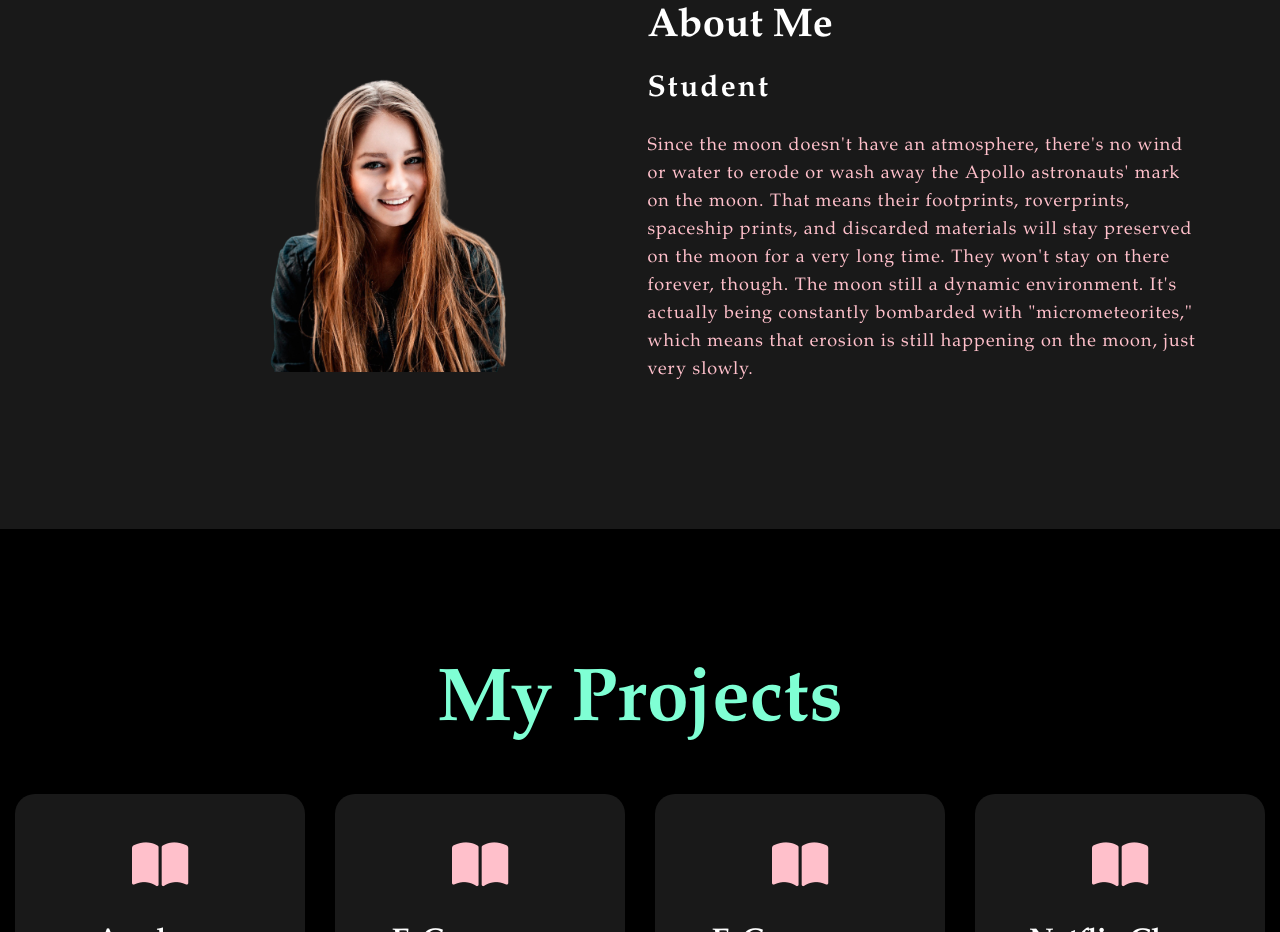
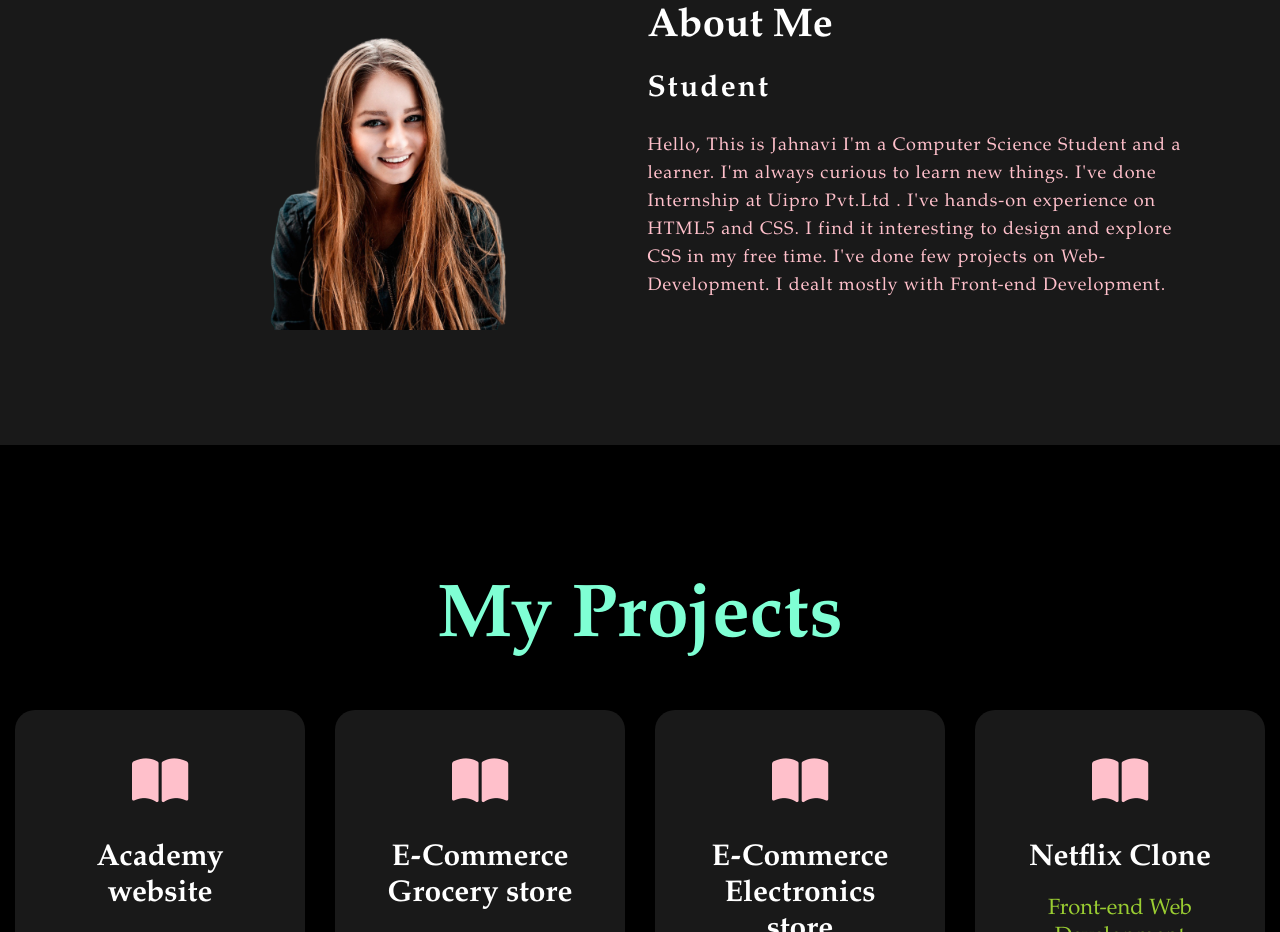
Before and after one commit to kJahnavi24/Portfolio, a plain HTML site: page index.html in a window 1280 px wide. Shown: the part 897-1829 px from the top of the page. Drawn offline with Linux system fonts and the light colour scheme.

Commit message:
Update index.html

```diff
--- a/index.html
+++ b/index.html
@@ -38,10 +38,9 @@
             <div class="about-description">
                 <h2>About me</h2>
                 <h4>Student </h4>
-                <p>Since the moon doesn't have an atmosphere, there's no wind or water to erode or wash away the Apollo astronauts' mark on the moon. That means their footprints, roverprints, spaceship prints, and discarded materials will stay preserved on the moon for a very long time.
-
-                    They won't stay on there forever, though. The moon still a dynamic environment. It's actually being constantly bombarded with "micrometeorites," which means that erosion is still happening on the moon, just very slowly. </p>
-            </div>
+                <p>Hello, This is Jahnavi
+I'm a  Computer Science Student  and a learner. I'm always curious to learn new things. I've done Internship at Uipro Pvt.Ltd . I've hands-on experience on HTML5 and CSS. I find it interesting to design and explore CSS in my free time. I've done few projects on Web-Development. I dealt mostly with Front-end Development.
+  </div>
         </div>
     </section>
     <div class="project">
```
